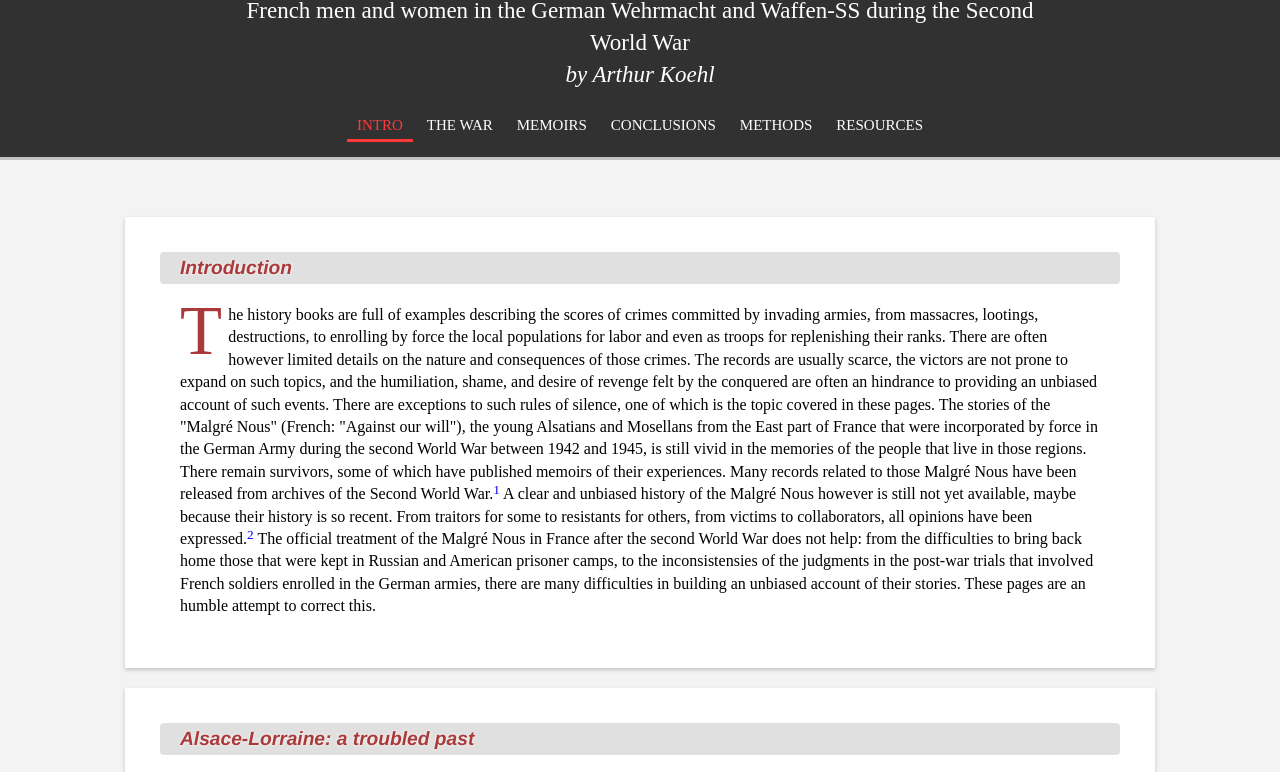
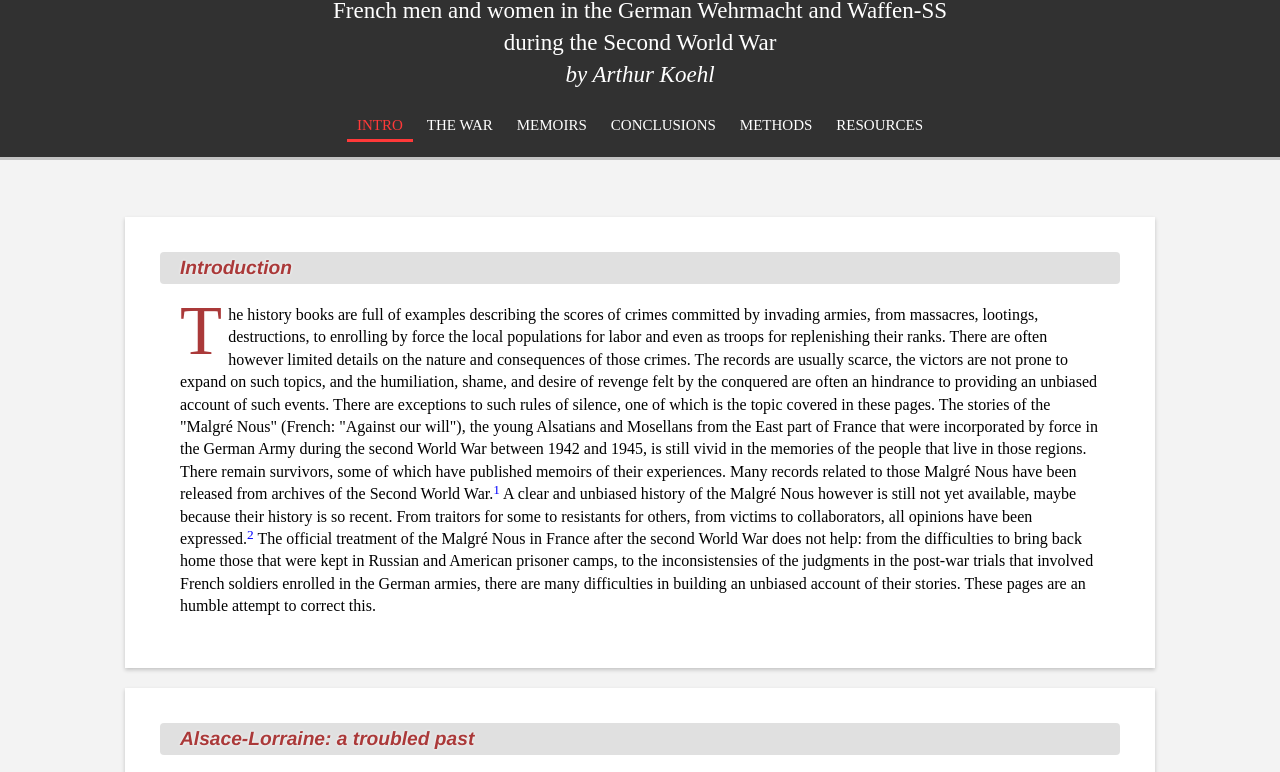
Before and after one commit to avkoehl/malgre-nous, a plain HTML site: page index.html in a window 1280 px wide. Shown: the part 93-865 px from the top of the page. Drawn offline with Linux system fonts and the light colour scheme.

Commit message:
well this should work

```diff
--- a/Styles/text.css
+++ b/Styles/text.css
@@ -7,7 +7,7 @@
 
 .page-subtitle {
   font-size: 23px;
-  width: 800px;
+  width: 640px;
   margin: auto;
 }
 
@@ -35,7 +35,7 @@ a:hover {
 }
 
 p {
-  font-family: Frosty;
+  font-family: Serif;
   font-size: 16px;
   font-weight: normal;
   font-style: normal;
```
